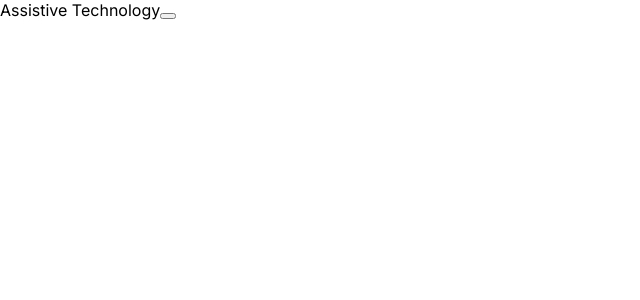
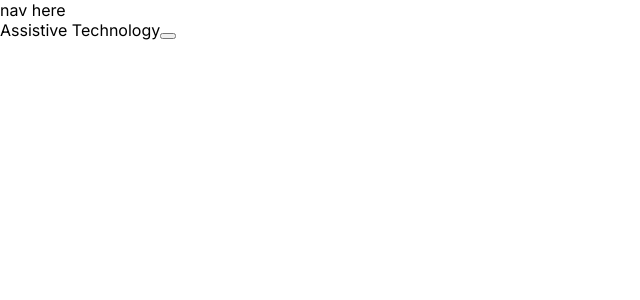
Before and after one commit to lauracastrovenegas/capstone-project-website, a JavaScript app: page / in a window 1280 px wide. Shown: the top 300 px of the page, without its empty margins (0-640 px from the left). Built offline with nearby package versions, Linux system fonts and the light colour scheme; the HTML template or start-up script is replaced by a standard one.

Commit message:
created nav component and page section structure

```diff
--- a/public/index.html
+++ b/public/index.html
@@ -50,7 +50,6 @@
     </script>
   </head>
   <body>
-    <noscript>You need to enable JavaScript to run this app.</noscript>
     <div id="root"></div>
     <!--
       This HTML file is a template.
--- a/src/App.js
+++ b/src/App.js
@@ -1,14 +1,20 @@
 import { BrowserRouter, Route, Routes } from 'react-router-dom';
 import AssistiveTech from './AssistiveTech';
 import LearnASL from './LearnASL';
+import Navbar from './components/Navbar';
 
 function App() {
   return (
     <BrowserRouter basename={process.env.PUBLIC_URL}>
-      <Routes>
+      <header>
+        <Navbar/>
+      </header>
+      <main>
+        <Routes>
         <Route exact path="/" element={<AssistiveTech />} />
         <Route exact path="/asl" element={<LearnASL />} />
       </Routes>
+      </main>
     </BrowserRouter>
   );
 }
--- a/src/components/Navbar.js
+++ b/src/components/Navbar.js
@@ -0,0 +1,9 @@
+function Navbar() {
+    return (
+        <nav>
+            nav here
+        </nav>
+    )
+}
+
+export default Navbar;
```
